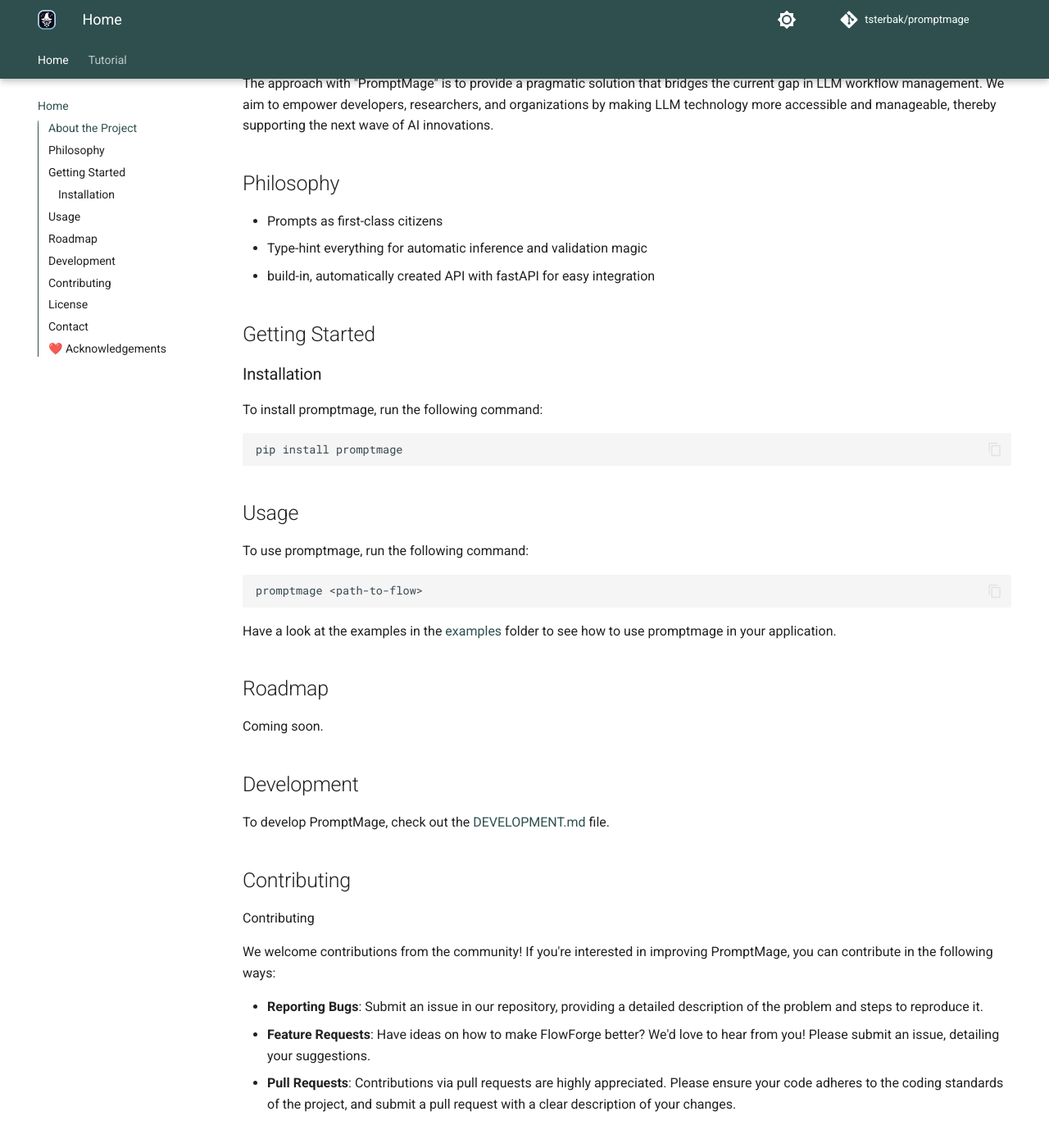
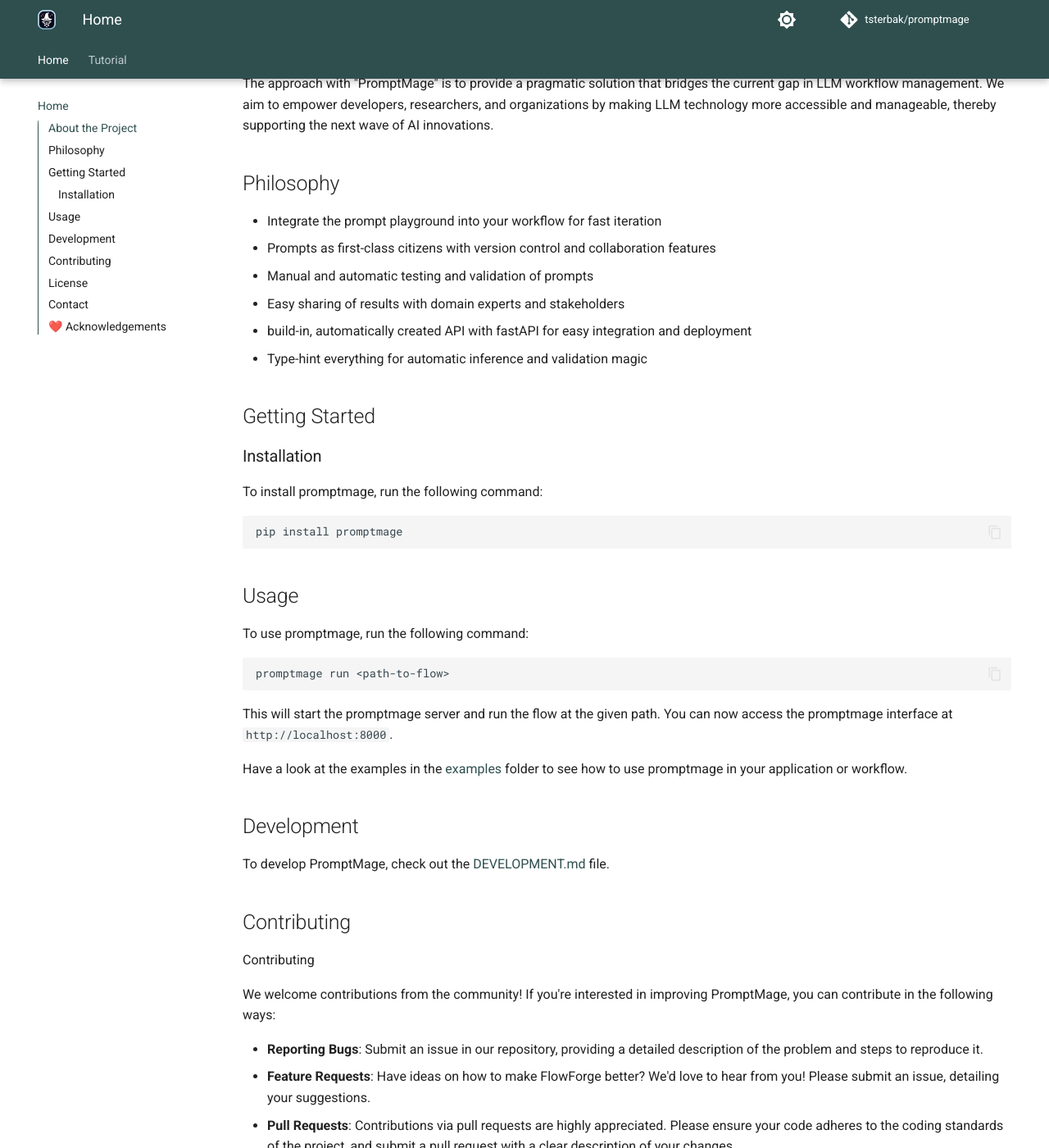
Before and after one commit to tsterbak/promptmage, an MkDocs documentation site: the page built from docs/index.md, in a window 1280 px wide and 1400 px high, scrolled down 567 px. Shown: the whole window at 82% size. Built offline with MkDocs 1.6.1 and Material for MkDocs 9.7.7, drawn with Linux system fonts in a browser that asks for light colours; comment, search, counter and statistics services are not loaded.

````diff
--- a/docs/index.md
+++ b/docs/index.md
@@ -18,9 +18,12 @@
 The approach with "PromptMage" is to provide a pragmatic solution that bridges the current gap in LLM workflow management. We aim to empower developers, researchers, and organizations by making LLM technology more accessible and manageable, thereby supporting the next wave of AI innovations.
 
 ## Philosophy
-- Prompts as first-class citizens
+- Integrate the prompt playground into your workflow for fast iteration
+- Prompts as first-class citizens with version control and collaboration features
+- Manual and automatic testing and validation of prompts
+- Easy sharing of results with domain experts and stakeholders
+- build-in, automatically created API with fastAPI for easy integration and deployment
 - Type-hint everything for automatic inference and validation magic
-- build-in, automatically created API with fastAPI for easy integration
 
 ## Getting Started
 
@@ -37,14 +40,12 @@ pip install promptmage
 To use promptmage, run the following command:
 
 ```bash
-promptmage <path-to-flow>
+promptmage run <path-to-flow>
 ```
 
-Have a look at the examples in the [examples](examples) folder to see how to use promptmage in your application.
+This will start the promptmage server and run the flow at the given path. You can now access the promptmage interface at `http://localhost:8000`.
 
-## Roadmap
-
-Coming soon.
+Have a look at the examples in the [examples](examples) folder to see how to use promptmage in your application or workflow.
 
 
 ## Development
````
Also changed, not shown: README.md (+3 -5 lines).
